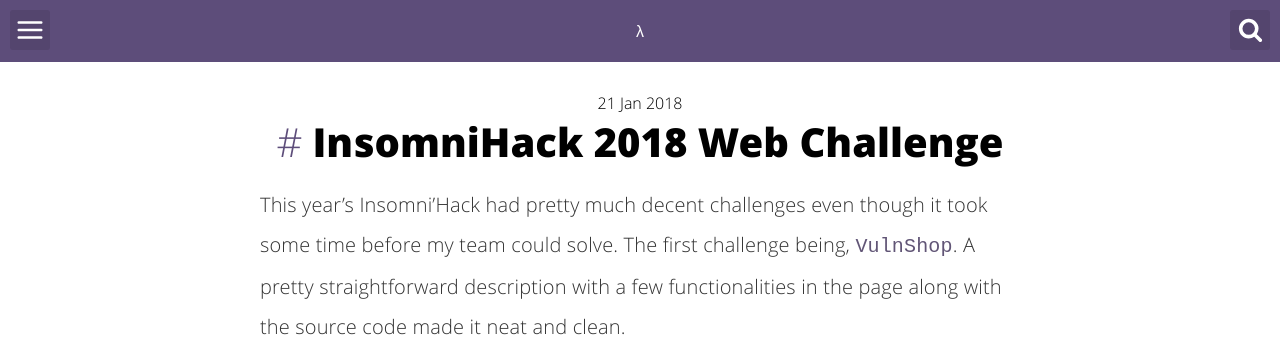
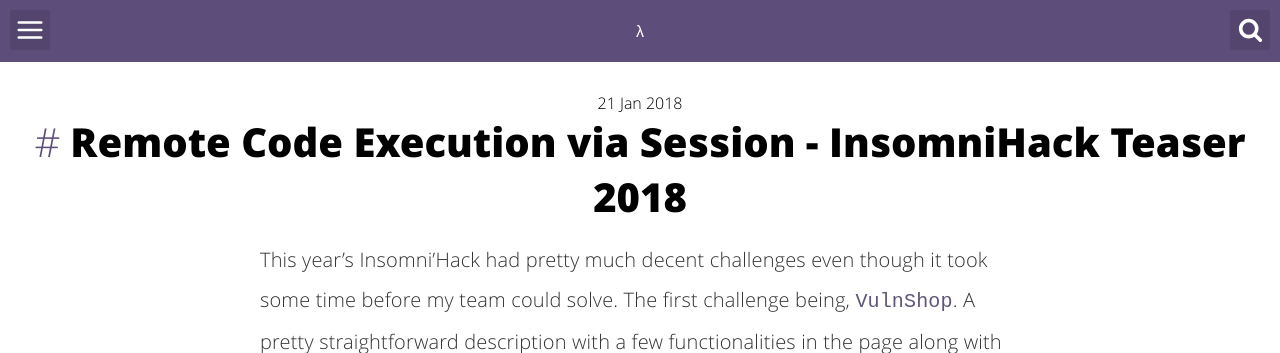
Before and after one commit to g0kkk/blog, a Jekyll site: the page built from _posts/2018-01-21-Web_VulnShop_InsomniHack.md, in a window 1280 px wide and 900 px high, cut to the strip 0-353 px from the top of the window. Built offline with Jekyll 4.4.1, drawn with Linux system fonts in a browser that asks for light colours; comment, search, counter and statistics services are not loaded.

Commit message:
minor change

```diff
--- a/_posts/2018-01-21-Web_VulnShop_InsomniHack.md
+++ b/_posts/2018-01-21-Web_VulnShop_InsomniHack.md
@@ -1,11 +1,11 @@
 ---
 layout: post
-title:  "InsomniHack 2018 Web Challenge"
+title:  "Remote Code Execution via Session - InsomniHack Teaser 2018"
 image: ''
 date:   2018-01-21 00:06:31
 tags:
 - Web Security, CTF, Insomnihack, RCE, Session overwrite
-description: 'InsomniHack CTF Web Challenge writeup'
+description: 'InsomniHack CTF Vulnshop Web Challenge writeup'
 categories:
 - Web, CTF, PHP-RCE
 ---
```
